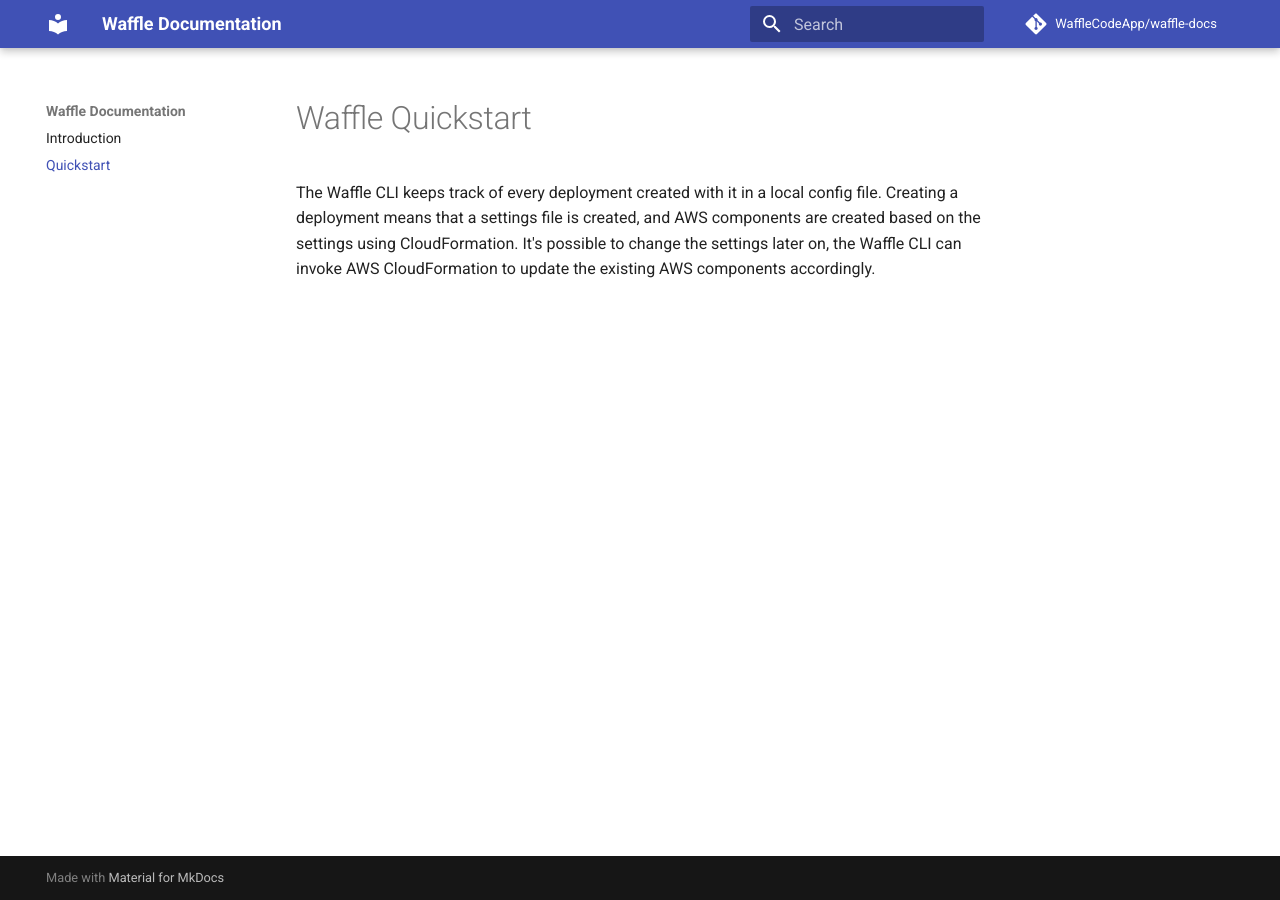
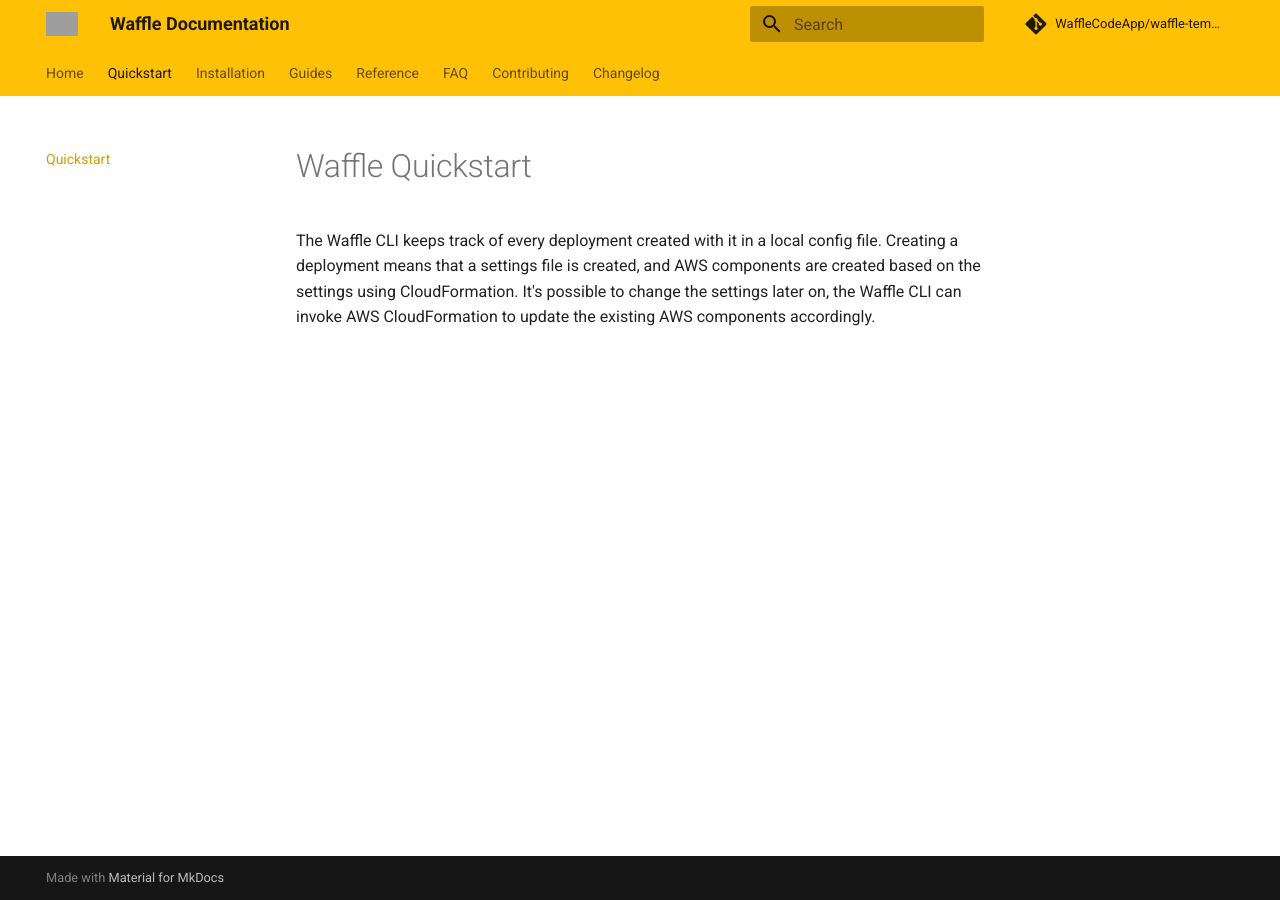
Before and after one commit to RSSnyder13/waffle-docs, an MkDocs documentation site: the page built from docs/quickstart.md, in a window 1280 px wide. Built offline with MkDocs 1.6.1 and Material for MkDocs 9.7.7, drawn with Linux system fonts in a browser that asks for light colours; comment, search, counter and statistics services are not loaded; grey boxes are pictures that could not be loaded.

Commit message:
Update mkdocs.yml
Update mkdocs.yml with Material theme and Waffle structure

```diff
--- a/mkdocs.yml
+++ b/mkdocs.yml
@@ -1,11 +1,43 @@
 site_name: Waffle Documentation
-site_url: https://wafflecodeapp.github.io/waffle-docs/
-site_author: Gergely Borgulya
-
-repo_name: WaffleCodeApp/waffle-docs
-repo_url: https://github.com/WaffleCodeApp/waffle-docs
+site_url: https://docs.wafflesoc2.com
+site_description: Simple, SOC 2-compliant AWS infrastructure for containerized backends
+site_author: Waffle Team
+repo_url: https://github.com/WaffleCodeApp/waffle-templates
+repo_name: WaffleCodeApp/waffle-templates
 
 theme:
   name: material
+  palette:
+    primary: amber  # Waffle-themed warm color (April 10, 2025)
+    accent: deep orange
+  logo: assets/logo.png
+  favicon: assets/favicon.ico
   features:
-    - navigation.instant
+    - content.code.copy
+    - content.tabs
+    - navigation.tabs
+    - navigation.sections
+    - search.suggest
+    - search.highlight
+
+nav:
+  - Home: index.md
+  - Quickstart: quickstart.md
+  - Installation: installation.md
+  - Guides:
+      - Deploying a Next.js App: guides/nextjs.md
+      - Setting Up a Database: guides/database.md
+      - CI/CD Pipelines: guides/cicd.md
+  - Reference: reference.md
+  - FAQ: faq.md
+  - Contributing: contributing.md
+  - Changelog: changelog.md
+
+markdown_extensions:
+  - pymdownx.highlight:
+      anchor_linenums: true
+  - pymdownx.superfences
+  - pymdownx.tabbed:
+      alternate_style: true
+  - attr_list
+  - md_in_html
```
